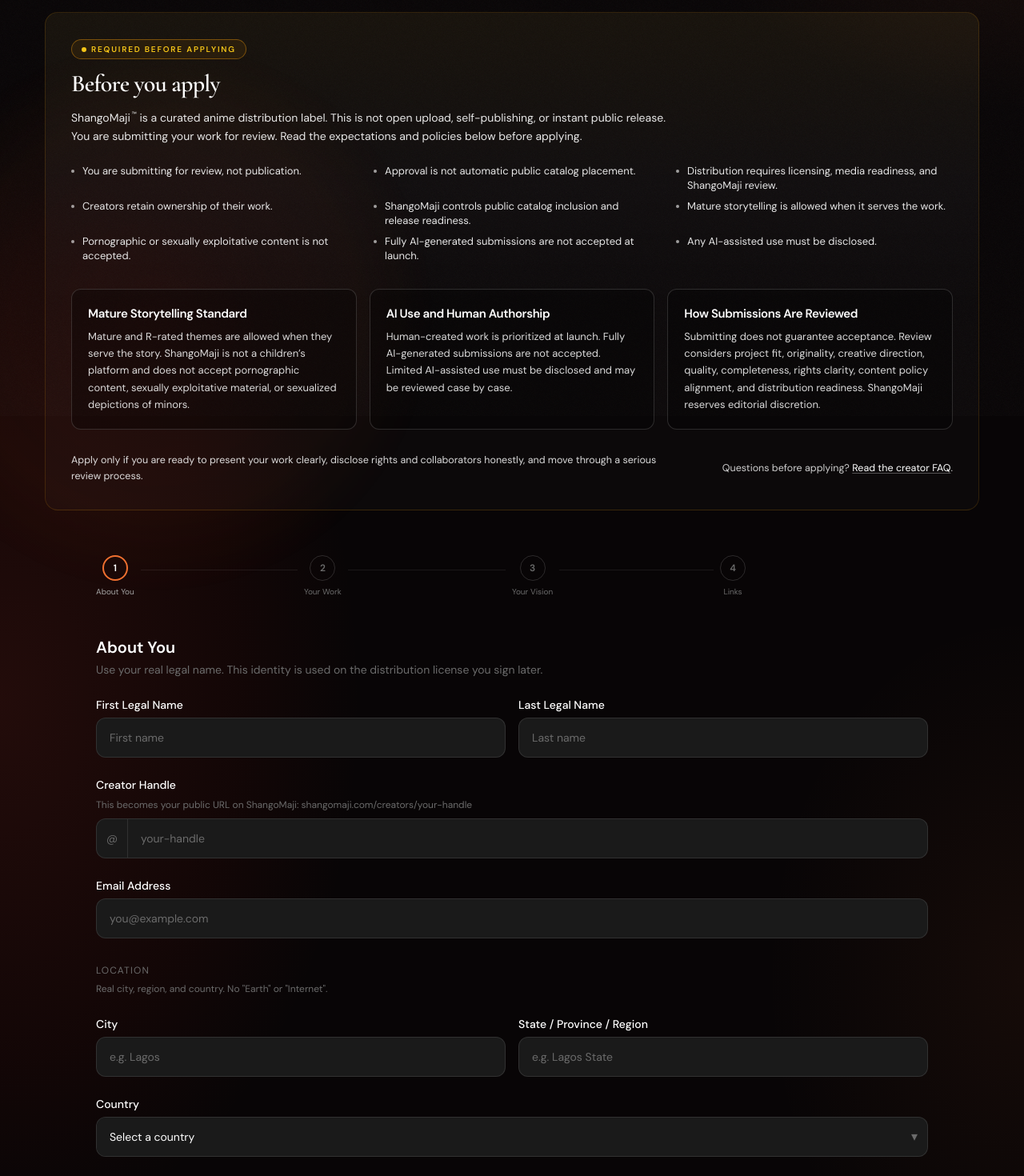
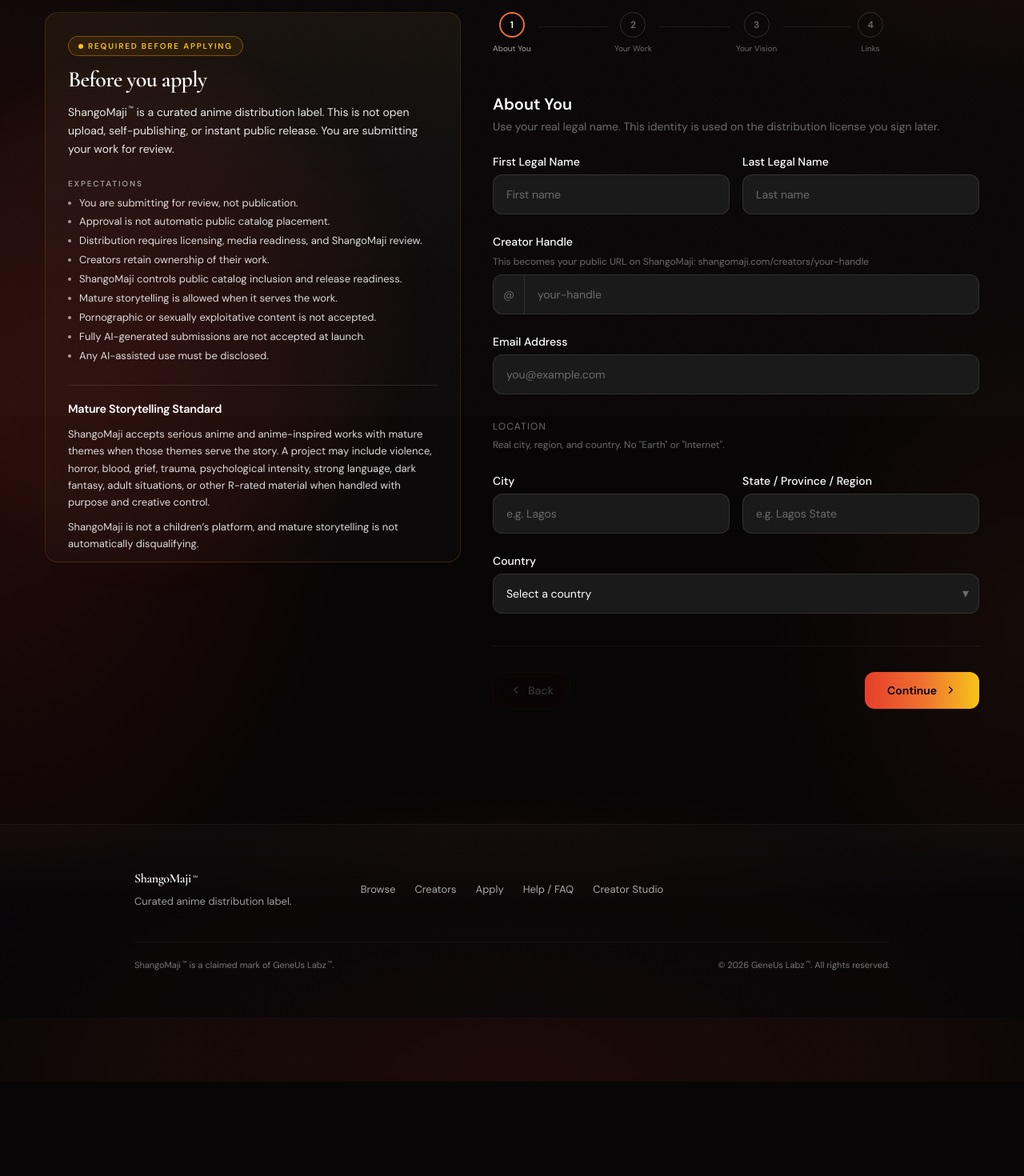
Before and after one commit to G-Labz/shangomaji-clean, a Next.js app: page /creators/apply in a window 1280 px wide. Shown: the part 280-1750 px from the top of the page at 80% size. After the commit the page ends 1632 px from the top, so only its background shows below. Built offline with nearby package versions, Linux system fonts and the light colour scheme.

Commit message:
Rebuild creator application as notebook layout

```diff
--- a/src/app/creators/apply/page.tsx
+++ b/src/app/creators/apply/page.tsx
@@ -183,25 +183,27 @@
 // Single Before You Apply policy card. Renders a visible heading + concise
 // summary, with the full approved policy text behind a per-card collapsible
 // so cards stay visually controlled when sitting side by side at lg+.
-// Compact, non-expanding summary card used inside the Before You Apply
-// band. Summary-only by design; deeper policy reading lives on the
-// public Help / FAQ page linked at the bottom of the band.
-function PolicyCard({
+// Visible policy section inside the Required Before Applying panel
+// (left page of the notebook surface). Heading + paragraphs, no
+// dropdown. Each section is separated by a subtle top rule so the
+// panel reads as a structured policy document rather than a wall of
+// text.
+function PolicySection({
   title,
-  summary,
+  children,
 }: {
   title: string;
-  summary: string;
+  children: React.ReactNode;
 }) {
   return (
-    <div className="rounded-xl border border-white/15 bg-black/30 p-5 flex flex-col">
-      <h3 className="text-[15px] font-semibold text-white tracking-tight leading-snug">
+    <section className="mt-7 pt-5 border-t border-white/10">
+      <h3 className="text-[14.5px] font-semibold text-white tracking-tight leading-snug">
         {title}
       </h3>
-      <p className="mt-2 text-[13px] text-white/85 leading-relaxed">
-        {summary}
-      </p>
-    </div>
+      <div className="mt-2.5 space-y-2.5 text-[13px] text-white/85 leading-relaxed">
+        {children}
+      </div>
+    </section>
   );
 }
 
@@ -353,7 +355,7 @@
 
   return (
     <div className="min-h-screen pt-16 pb-20 flex flex-col">
-      <div className="max-w-[1440px] mx-auto px-6 sm:px-8 lg:px-12 xl:px-14 py-12 flex-1 w-full">
+      <div className="max-w-[1500px] mx-auto px-6 sm:px-8 lg:px-12 xl:px-14 py-12 flex-1 w-full">
         {/* Back */}
         <Link
           href="/creators"
@@ -380,22 +382,30 @@
           </p>
         </motion.div>
 
-        {/* ─────────────── BEFORE YOU APPLY — full-width guidance band ───────────────
-            Required-read context above the form. Three policy cards sit
-            side by side on lg+ so the desktop page no longer reads as a
-            narrow policy rail. Below lg the cards stack cleanly. Policy
-            doctrine and FAQ link preserved from prior phases. Copy-only;
-            no new fields, validation, or payload behavior. */}
-        <motion.section
-          className="mb-14 rounded-2xl border border-amber-500/15 bg-white/[0.02] p-6 sm:p-8"
+        {/* ─────────────── NOTEBOOK SURFACE ───────────────
+            At xl+ this becomes a two-page application packet:
+              Left page: Required Before Applying policy panel.
+              Right page: active application form.
+            Below xl the grid collapses to a single column with DOM
+            order preserved (policy first, then form), matching the
+            required mobile read order. */}
+        <div className="grid grid-cols-1 gap-10 xl:grid-cols-[minmax(420px,520px)_minmax(0,1fr)] xl:gap-10 xl:items-start">
+
+        {/* ─── LEFT PAGE — Required Before Applying ───
+            Full visible policy substance, no dropdowns. On xl+ it is
+            sticky against the top nav and scrolls within itself if the
+            content is taller than the viewport, so it behaves like a
+            real notebook left page beside the form. */}
+        <motion.aside
+          className="rounded-2xl border border-amber-500/15 bg-white/[0.02] p-6 sm:p-7 xl:sticky xl:top-24 xl:max-h-[calc(100vh-7rem)] xl:overflow-y-auto"
           style={{
             backgroundImage:
-              "linear-gradient(180deg, rgba(245,197,24,0.045), rgba(255,255,255,0.015) 35%, rgba(255,255,255,0) 60%)",
+              "linear-gradient(180deg, rgba(245,197,24,0.045), rgba(255,255,255,0.015) 25%, rgba(255,255,255,0) 50%)",
           }}
           initial={{ opacity: 0, y: 12 }}
           animate={{ opacity: 1, y: 0 }}
           transition={{ duration: 0.4, delay: 0.05 }}
-          aria-label="Before you apply"
+          aria-label="Required before applying"
         >
           {/* Required-read badge */}
           <span
@@ -407,20 +417,22 @@
           </span>
 
           <h2
-            className="mt-3 text-white text-[24px] sm:text-[30px] font-semibold tracking-tight leading-tight"
+            className="mt-3 text-white text-[24px] sm:text-[28px] font-semibold tracking-tight leading-tight"
             style={{ fontFamily: "var(--font-display)" }}
           >
             Before you apply
           </h2>
-          <p className="mt-3 max-w-3xl text-[14px] text-white/90 leading-relaxed">
-            ShangoMaji<span className="align-top text-[0.55em] ml-0.5" aria-hidden="true">™</span> is a curated anime distribution label. This is not open upload, self-publishing, or instant public release. You are submitting your work for review. Read the expectations and policies below before applying.
+          <p className="mt-3 text-[14px] text-white/90 leading-relaxed">
+            ShangoMaji<span className="align-top text-[0.55em] ml-0.5" aria-hidden="true">™</span> is a curated anime distribution label. This is not open upload, self-publishing, or instant public release. You are submitting your work for review.
           </p>
 
-          {/* Expectation bullets — single column on mobile, two at sm,
-              three at lg so the band reads as a wide desktop summary.
-              Tight rhythm so the band reads as compact rules, not a
-              loose list. */}
-          <ul className="mt-6 grid grid-cols-1 sm:grid-cols-2 lg:grid-cols-3 gap-x-8 gap-y-2 text-[13px] text-white/90 leading-snug">
+          {/* Expectations list — compact rules. Single column inside
+              the policy panel since the panel itself is a narrow
+              page-style column. */}
+          <p className="mt-6 text-[10px] uppercase tracking-[0.18em] text-white/55 font-semibold">
+            Expectations
+          </p>
+          <ul className="mt-2 space-y-1.5 text-[13px] text-white/85 leading-snug">
             {[
               "You are submitting for review, not publication.",
               "Approval is not automatic public catalog placement.",
@@ -439,30 +451,56 @@
             ))}
           </ul>
 
-          {/* Policy summary cards — compact, side by side on lg+,
-              stacked on mobile. Summary-only by design. Deeper policy
-              reading lives on the public Help / FAQ page (linked
-              below); no in-page accordion duplicates that. */}
-          <div className="mt-8 grid grid-cols-1 lg:grid-cols-3 gap-4">
-            <PolicyCard
-              title="Mature Storytelling Standard"
-              summary="Mature and R-rated themes are allowed when they serve the story. ShangoMaji is not a children’s platform and does not accept pornographic content, sexually exploitative material, or sexualized depictions of minors."
-            />
-            <PolicyCard
-              title="AI Use and Human Authorship"
-              summary="Human-created work is prioritized at launch. Fully AI-generated submissions are not accepted. Limited AI-assisted use must be disclosed and may be reviewed case by case."
-            />
-            <PolicyCard
-              title="How Submissions Are Reviewed"
-              summary="Submitting does not guarantee acceptance. Review considers project fit, originality, creative direction, quality, completeness, rights clarity, content policy alignment, and distribution readiness. ShangoMaji reserves editorial discretion."
-            />
-          </div>
+          <PolicySection title="Mature Storytelling Standard">
+            <p>
+              ShangoMaji accepts serious anime and anime-inspired works with mature themes when those themes serve the story. A project may include violence, horror, blood, grief, trauma, psychological intensity, strong language, dark fantasy, adult situations, or other R-rated material when handled with purpose and creative control.
+            </p>
+            <p>
+              ShangoMaji is not a children’s platform, and mature storytelling is not automatically disqualifying.
+            </p>
+            <p>
+              ShangoMaji is also not a pornographic or sexually explicit content platform. Pornographic content, sexually exploitative material, and sexualized depictions of minors are not accepted.
+            </p>
+            <p>
+              All mature content is reviewed in context. The question is not whether a work is intense. The question is whether the intensity belongs to the story, respects the audience, and fits the ShangoMaji catalog standard.
+            </p>
+          </PolicySection>
 
-          <div className="mt-7 flex flex-col sm:flex-row sm:items-center sm:justify-between gap-3">
-            <p className="text-[12.5px] text-white/85 leading-relaxed max-w-3xl">
+          <PolicySection title="AI Use and Human Authorship">
+            <p>
+              At launch, ShangoMaji prioritizes human-created work. Fully AI-generated submissions are not accepted for catalog consideration at this stage.
+            </p>
+            <p>
+              Limited AI-assisted work may be reviewed case by case, but creators must disclose how AI tools were used. This includes AI used for images, animation, writing, voices, music, editing, reference generation, concept development, or any other material part of the project.
+            </p>
+            <p>
+              Disclosure does not automatically disqualify a project. Hidden AI use, unclear authorship, or work that cannot be responsibly credited or licensed may block review.
+            </p>
+            <p>
+              The standard is simple: the work must have clear human authorship, rights clarity, and creative responsibility.
+            </p>
+          </PolicySection>
+
+          <PolicySection title="How Submissions Are Reviewed">
+            <p>
+              Submitting a project does not guarantee acceptance. ShangoMaji reviews submissions based on project fit, originality, creative direction, quality of materials, completeness, rights clarity, content policy alignment, and whether the work can be responsibly reviewed, licensed, and prepared for distribution.
+            </p>
+            <p>
+              A project may be rejected because it is incomplete, outside the platform’s focus, unclear in rights ownership, not ready for review, not aligned with the catalog standard, or not suitable for distribution at this time.
+            </p>
+            <p>
+              Rejection is not a judgment of the creator’s worth. It means the submitted project does not currently meet the standard or timing required for ShangoMaji review, licensing, or catalog consideration.
+            </p>
+            <p>
+              ShangoMaji reserves editorial discretion over review decisions, catalog fit, public visibility, and distribution readiness.
+            </p>
+          </PolicySection>
+
+          <div className="mt-7 pt-5 border-t border-white/10 space-y-2.5">
+            <p className="text-[12.5px] text-white/85 leading-relaxed">
               Apply only if you are ready to present your work clearly, disclose rights and collaborators honestly, and move through a serious review process.
             </p>
-            <p className="text-[12.5px] text-white/80 shrink-0">
+            <p className="text-[12.5px] text-white/75">
               Questions before applying?{" "}
               <Link href="/help" className="text-white underline decoration-white/30 underline-offset-2 hover:decoration-white/60 transition">
                 Read the creator FAQ
@@ -470,12 +508,13 @@
               .
             </p>
           </div>
-        </motion.section>
+        </motion.aside>
 
-        {/* ── Application form zone — wide but readable. Capped at
-            1040px and centered inside the page canvas so the form
-            never falls into a narrow mobile-feel column at desktop. */}
-        <div className="max-w-[1040px] mx-auto">
+        {/* ─── RIGHT PAGE — Application form ───
+            Step indicator + active step form + Back/Continue. Sized to
+            fill the right column of the notebook grid; on mobile this
+            stacks naturally below the policy panel. */}
+        <div className="min-w-0">
 
         {/* Step indicator */}
         <div className="flex items-center gap-0 mb-12">
@@ -886,7 +925,10 @@
         )}
 
         </div>
-        {/* /application form zone */}
+        {/* /right page — application form */}
+
+        </div>
+        {/* /notebook surface */}
       </div>
       <SiteFooter />
     </div>
```
